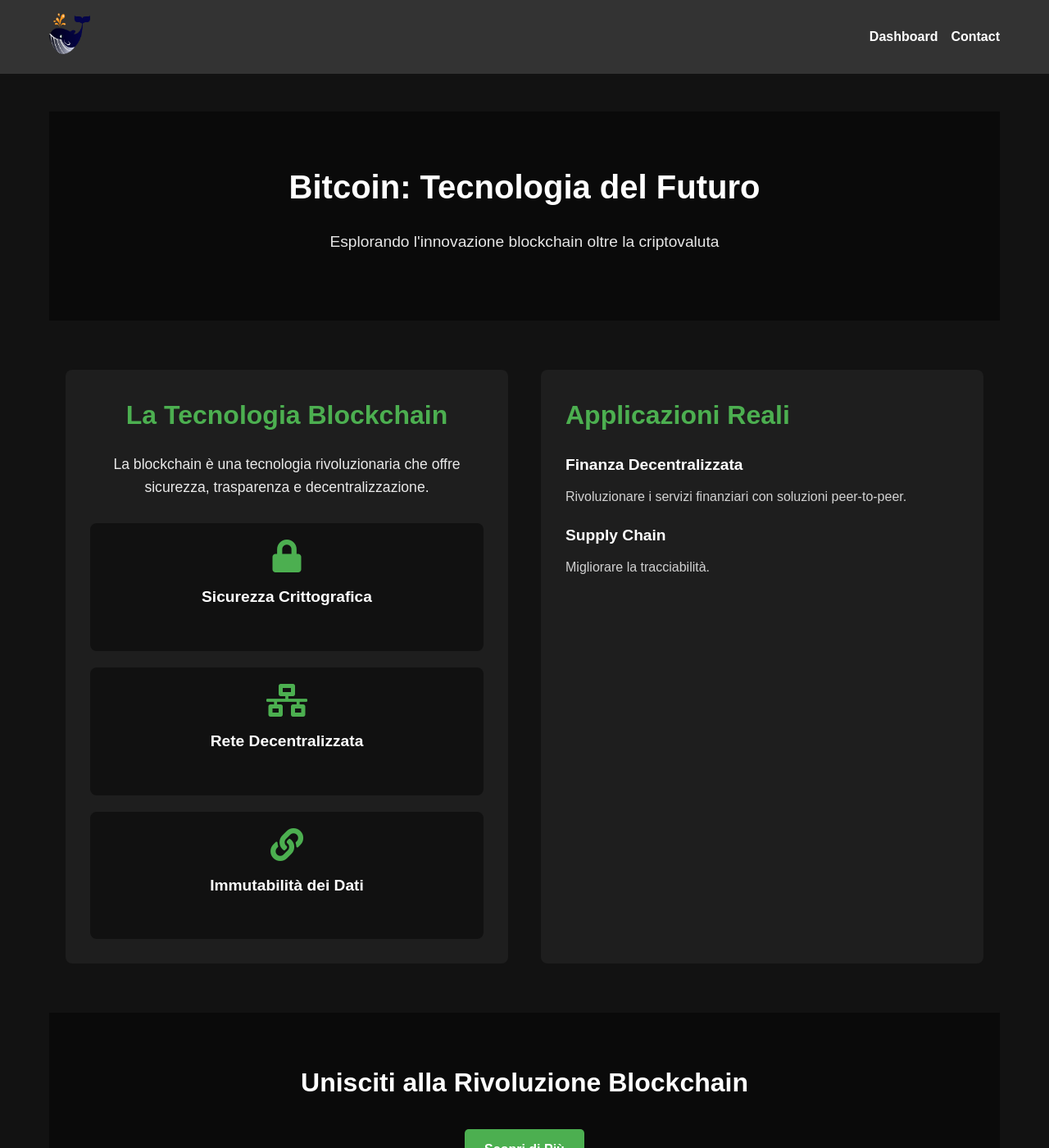
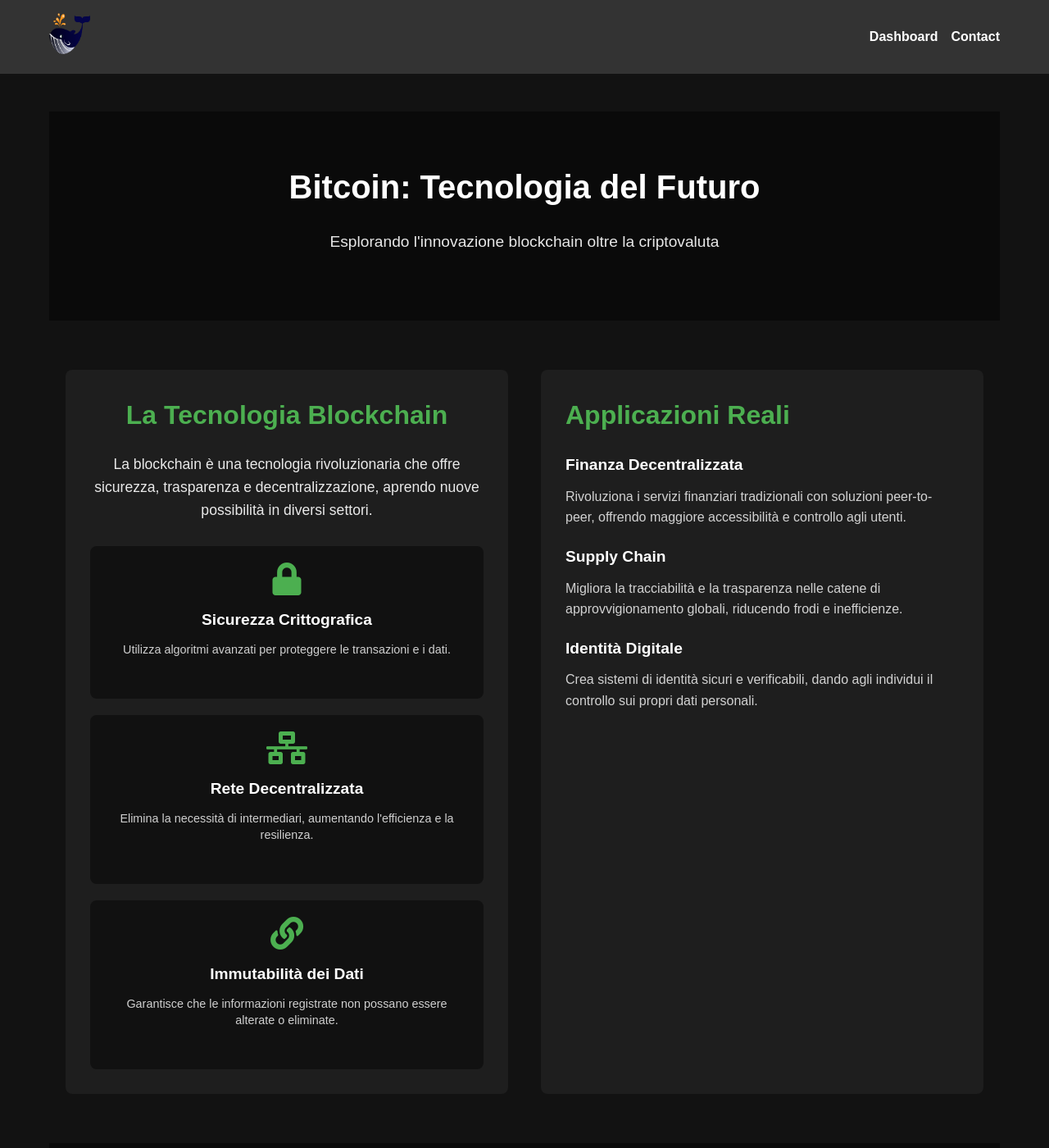
Before and after one commit to whiterabbit21m-test/whiterabbit21m-test.github.io, a Jekyll site: the page built from index.md, in a window 1280 px wide and 1400 px high. Shown: the whole window at 82% size. Built offline with Jekyll 4.4.1, drawn with Linux system fonts in a browser that asks for light colours.

Commit message:
Update index.md

```diff
--- a/index.md
+++ b/index.md
@@ -2,20 +2,29 @@
 layout: home
 title: "Bitcoin: Tecnologia del Futuro"
 subtitle: "Esplorando l'innovazione blockchain oltre la criptovaluta"
-tech_description: "La blockchain è una tecnologia rivoluzionaria che offre sicurezza, trasparenza e decentralizzazione."
+tech_description: "La blockchain è una tecnologia rivoluzionaria che offre sicurezza, trasparenza e decentralizzazione, aprendo nuove possibilità in diversi settori."
 tech_features:
   - icon: lock
     name: "Sicurezza Crittografica"
+    description: "Utilizza algoritmi avanzati per proteggere le transazioni e i dati."
   - icon: network-wired
     name: "Rete Decentralizzata"
+    description: "Elimina la necessità di intermediari, aumentando l'efficienza e la resilienza."
   - icon: link
     name: "Immutabilità dei Dati"
+    description: "Garantisce che le informazioni registrate non possano essere alterate o eliminate."
 applications:
   - title: "Finanza Decentralizzata"
-    description: "Rivoluzionare i servizi finanziari con soluzioni peer-to-peer."
+    description: "Rivoluziona i servizi finanziari tradizionali con soluzioni peer-to-peer, offrendo maggiore accessibilità e controllo agli utenti."
   - title: "Supply Chain"
-    description: "Migliorare la tracciabilità."
+    description: "Migliora la tracciabilità e la trasparenza nelle catene di approvvigionamento globali, riducendo frodi e inefficienze."
+  - title: "Identità Digitale"
+    description: "Crea sistemi di identità sicuri e verificabili, dando agli individui il controllo sui propri dati personali."
 cta_title: "Unisciti alla Rivoluzione Blockchain"
 cta_text: "Scopri di Più"
 cta_link: "/learn-more"
 ---
+
+# Benvenuti nel Futuro della Tecnologia Blockchain
+
+Bitcoin e la tecnologia blockchain stanno trasformando il mondo digitale. Esplora con noi le innovazioni e le applicazioni che stanno plasmando il futuro.
```
